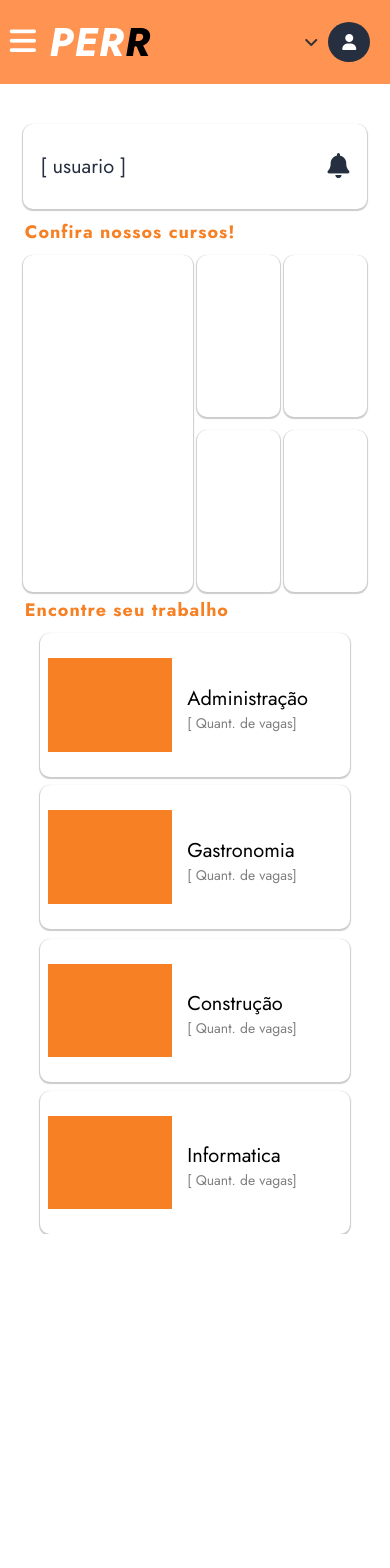
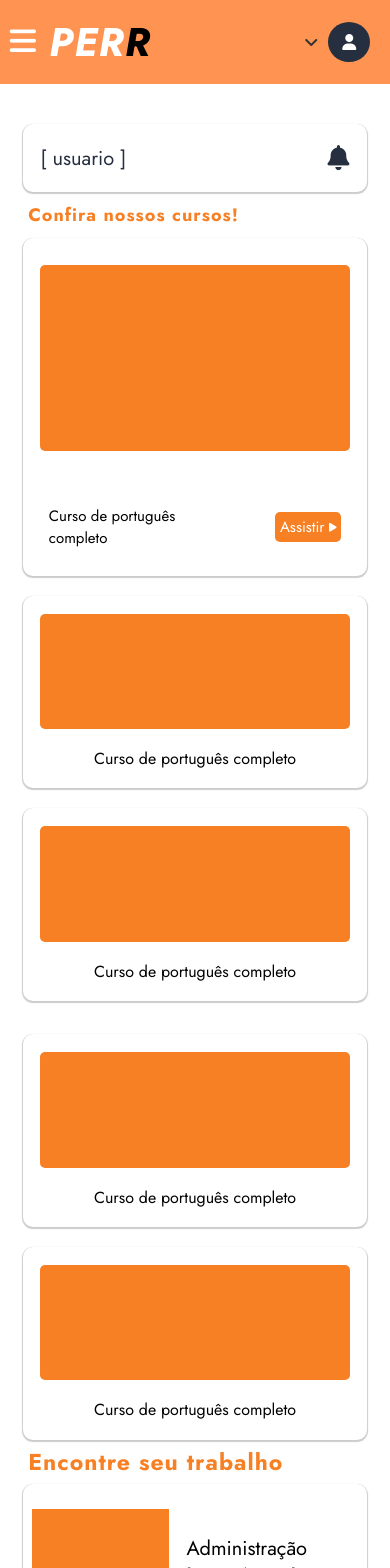
Before and after one commit to Santozzz/TCC-PERR-FRONTEND, a Vue app in the folder frontend/: page / in a window 390 px wide. Shown: the top 1568 px of the page. Before the commit the page ends 1234 px from the top, so only its background shows below. Built offline with nearby package versions, Linux system fonts and the light colour scheme.

Commit message:
grid responsivo finalizado

```diff
--- a/frontend/src/components/ALL/Navbar.vue
+++ b/frontend/src/components/ALL/Navbar.vue
@@ -337,13 +337,13 @@ export default {
     }
     @media screen and (max-width: 1674px){
       .nav-list .namePage p{
-        font-size: 20px;
+        font-size: 17px;
       }
       .nav-list .icon i{
-        font-size: 20px;
+        font-size: 17px;
       }
       .logo a{
-            font-size: 40px;
+        font-size: 40px;
       }
     }
     @media screen and (max-width: 1482px){
--- a/frontend/src/components/Cadastro/headerCadastro.vue
+++ b/frontend/src/components/Cadastro/headerCadastro.vue
@@ -90,13 +90,12 @@ export default {
         text-decoration: none;
         font-style: italic;
         font-family: sans-serif;
-        font-weight: 800;
+        font-weight: 700;
         font-size: 100px;
     }
     .logo a strong{
         color: #F78024;
         font-style: italic;
-        font-size: 115px;
     }
     .frase p{
         color: #fff;
--- a/frontend/src/components/Home/grid.vue
+++ b/frontend/src/components/Home/grid.vue
@@ -7,28 +7,69 @@
                     <i class="fa-solid fa-bell"></i>
                 </div>
             </div>
+            <div class="gridCards">
                 <div class="container-cursos">
                     <h4>Confira nossos cursos!</h4>
-                <div class="gridCards">
                     <div class="row">
                         <div class="cardPrincipal">
-
+                            <div class="banner-img"></div>
+                            <div class="display-video">
+                                <div class="legenda">
+                                    <p>Curso de português completo</p>
+                                </div>
+                                <div class="container-btn">
+                                    <button>Assistir<i class="fa-solid fa-play"></i></button>
+                                </div>
+                            </div>
                         </div>
                         <div class="container-cardSecundarios">
                             <div class="rowCardCourse">
                                 <div class="card">
-
+                                    <div class="banner-imgSec"></div>
+                                    <div class="display-videoSec">
+                                        <div class="legenda-cardSec">
+                                            <p>Curso de português completo</p>
+                                        </div>
+                                        <div class="container-btnSec">
+                                            <button>Assistir<i class="fa-solid fa-play"></i></button>
+                                        </div>
+                                    </div>
                                 </div>
                                 <div class="card">
-
+                                    <div class="banner-imgSec"></div>
+                                    <div class="display-videoSec">
+                                        <div class="legenda-cardSec">
+                                            <p>Curso de português completo</p>
+                                        </div>
+                                        <div class="container-btnSec">
+                                            <button>Assistir<i class="fa-solid fa-play"></i></button>
+                                        </div>
+                                    </div>
                                 </div>
                             </div>
                             <div class="rowCardCourse">
                                 <div class="card">
-
+                                    <div class="banner-imgSec"></div>
+                                    <div class="display-videoSec">
+                                        <div class="legenda-cardSec">
+                                            <p>Curso de português completo</p>
+                                        </div>
+                                        <div class="container-btnSec">
+                                            <button>Assistir<i class="fa-solid fa-play"></i></button>
+                                        </div>
+                                    </div>
                                 </div>
                                 <div class="card">
-
+                                    <div class="banner-imgSec"></div>
+                                    <div class="display-videoSec">
+                                        <div class="legenda-cardSec">
+                                            <p>Curso de português completo</p>
+                                        </div>
+                                        <div class="container-btnSec">
+                                            <button>Assistir<i class="fa-solid fa-play"></i></button>
+                                        </div>
+                                    </div>
+                                </div>
                             </div>
                         </div>
                     </div>
@@ -38,18 +79,14 @@
                     <div class="rowVagas">
                         <div class="rowCardVagas">
                             <div class="cardVagas">
-                                    <div class="img-categoria">
-                                        <img src="" alt="">
-                                    </div>
+                                <div class="img-categoria"></div>
                                 <div class="nome-categoria">
                                     <p class="nomeVaga">Administração</p>
                                     <p class="quantVagas">[ Quant. de vagas]</p>
                                 </div>
                             </div>
                             <div class="cardVagas">
-                                    <div class="img-categoria">
-                                        <img src="" alt="">
-                                    </div>
+                                <div class="img-categoria"></div>
                                 <div class="nome-categoria">
                                     <p class="nomeVaga">Gastronomia</p>
                                     <p class="quantVagas">[ Quant. de vagas]</p>
@@ -58,22 +95,17 @@
                         </div>
                         <div class="rowCardVagas">
                             <div class="cardVagas">
-                                    <div class="img-categoria">
-                                        <img src="" alt="">
-                                    </div>
+                                <div class="img-categoria"></div>
                                 <div class="nome-categoria">
                                     <p class="nomeVaga">Construção</p>
                                     <p class="quantVagas">[ Quant. de vagas]</p>
                                 </div>
                             </div>
                             <div class="cardVagas">
-                                    <div class="img-categoria">
-                                        <img src="" alt="">
-                                    </div>
+                                <div class="img-categoria"></div>
                                 <div class="nome-categoria">
                                     <p class="nomeVaga">Informatica</p>
                                     <p class="quantVagas">[ Quant. de vagas]</p>
-                                    </div>
                                 </div>
                             </div>
                         </div>
@@ -86,7 +118,14 @@
 
 <script>
 export default {
+    data() {
+        return{
 
+        }
+    },
+    methods: {
+
+    }
 }
 </script>
 
@@ -95,7 +134,8 @@ export default {
         display: flex;
         flex-direction: column;
         width: 80%;
-        margin: 80px 20%;
+        height: 80vh;
+        margin: 20px 20%;
         justify-content: space-evenly;
         align-items: center;
     }
@@ -141,9 +181,9 @@ export default {
     }
     .row{
         display: flex;
-        height: 50vh;
         width: 100%;
         justify-content: space-between;
+        align-items: center;
     }
     .gridCards{
         display: flex;
@@ -151,19 +191,57 @@ export default {
         justify-content: space-between;
         align-items: center;
         width: 98%;
-        height: 60vh;
     }
     .cardPrincipal{
+        display: flex;
+        flex-direction: column;
+        justify-content: space-around;
+        align-items: center;
         width: 49.5%;
         height: 40vh;
         background-color: #fff;
         border-radius: 10px;
         box-shadow: 0 1px 1px 1px #ccc;
         cursor: pointer;
-        transition: .3s;
     }
-    .cardPrincipal:active{
+    .banner-img{
+        width: 90%;
+        height: 65%;
+        background-color: #F78024;
+        border-radius: 5px;
+    }
+    .display-video{
+        display: flex;
+        width: 85%;
+        justify-content: space-around;
+        align-items: center;
+    }
+    .legenda{
+        width: 55%;
+    }
+    .container-btn{
+        display: flex;
+        width: 45%;
+        justify-content: flex-end;
+    }
+    .container-btn button{
+        display: flex;
+        justify-content: space-evenly;
+        align-items: center;
+        width: 50%;
+        height: 30px;
+        border-radius: 5px;
+        border: none;
+        background-color: #F78024;
+        color: #ffffff;
+        cursor: pointer;
+        transition: .3
+    }
+    .container-btn button:active{
         transform: scale(.98);
+    }
+    .container-btn button i{
+        font-size: 10px;
     }
     .container-cardSecundarios{
         display: flex;
@@ -186,30 +264,45 @@ export default {
         border-radius: 10px;
         box-shadow: 0 1px 1px 1px #ccc;
         cursor: pointer;
-
+        display: flex;
+        flex-direction: column;
+        align-items: center;
+        justify-content: space-evenly;
+    }
+    .container-btnSec{
+        display: none;
     }
     .card:active{
         transform: scale(.98);
+    }
+    .banner-imgSec{
+        height: 60%;
+        width: 90%;
+        border-radius: 5px;
+        background-color: #F78024;
     }
     .vagaSugeridas{
         display: flex;
         flex-direction: column;
         align-items: center;
         justify-content: space-between;
-        width: 100%;
+        width: 90%;
     }
     .vagaSugeridas h4{
-        width: 99%;
+        text-align: left;
+        width: 97%;
+        color: #F78024;
+        letter-spacing: 1px;
+        padding-bottom: 5px;
     }
     .rowVagas{
         display: flex;
         width: 100%;
         justify-content: space-around;
-        gap: 10px;
     }
     .rowCardVagas{
         display: flex;
-        width: 50%;
+        width: 49%;
         justify-content: space-between;
     }
     .cardVagas{
@@ -261,6 +354,18 @@ export default {
         .cardVagas .img-categoria{
             height: 65%;
         }
+        .user-notify p{
+            font-size: 25px;
+        }
+        .display-video p{
+            font-size: 20px;
+        }
+        .container-btn button{
+            font-size: 16px;
+            align-items: center;
+            width: 50%;
+        }
+
     }
     @media screen and (max-width: 1816px){
         .cardVagas .quantVagas{
@@ -280,6 +385,15 @@ export default {
         .cardVagas{
             height: 16vh;
         }
+        .user-notify p{
+            font-size: 20px;
+        }
+        .display-video p{
+            font-size: 15px;
+        }
+        .container-btn button{
+            font-size: 15px;
+        }
     }
     @media screen and (max-width: 1500px){
         .cardVagas .nomeVaga{
@@ -298,6 +412,7 @@ export default {
     @media screen and (max-width: 1025px){
         .rowVagas{
             flex-direction: column;
+            gap: 10px;
         }
         .rowCardVagas{
             width: 100%;
@@ -307,6 +422,25 @@ export default {
         }
         .cardVagas .quantVagas{
             font-size: 18px;
+        }
+        .user-notify{
+           height: 8vh;
+        }
+        .row{
+            flex-direction: column;
+            justify-content: space-between;
+            height: 100%;
+            gap: 20px;
+        }
+        .container-cardSecundarios{
+            width: 100%;
+            height: 35vh;
+        }
+        .rowCardCourse{
+            width: 100%;
+        }
+        .cardPrincipal{
+            width: 100%;
         }
     }
     @media screen and (max-width: 700px){
@@ -325,9 +459,29 @@ export default {
             justify-content: space-between;
         }
         .cardVagas{
-            width: 90%;
+            width: 100%;
             height: 17vh;
             justify-content: space-around;
         }
+        .container-cardSecundarios{
+            gap: 20px;
+            height: 100vh;
+        }
+        .rowCardCourse{
+            flex-direction: column;
+            gap: 20px;
+        }
+        .card{
+            width: 100%;
+            height: 35vh;
+        }
+        .vagaSugeridas h4{
+            font-size: 23px;
+        }
+    }
+    @media screen and (max-width: 470px){
+        .banner-img{
+            height: 55%;
+        }
     }
 </style>
```
Lines whose indentation alone changed are shown as unchanged.
